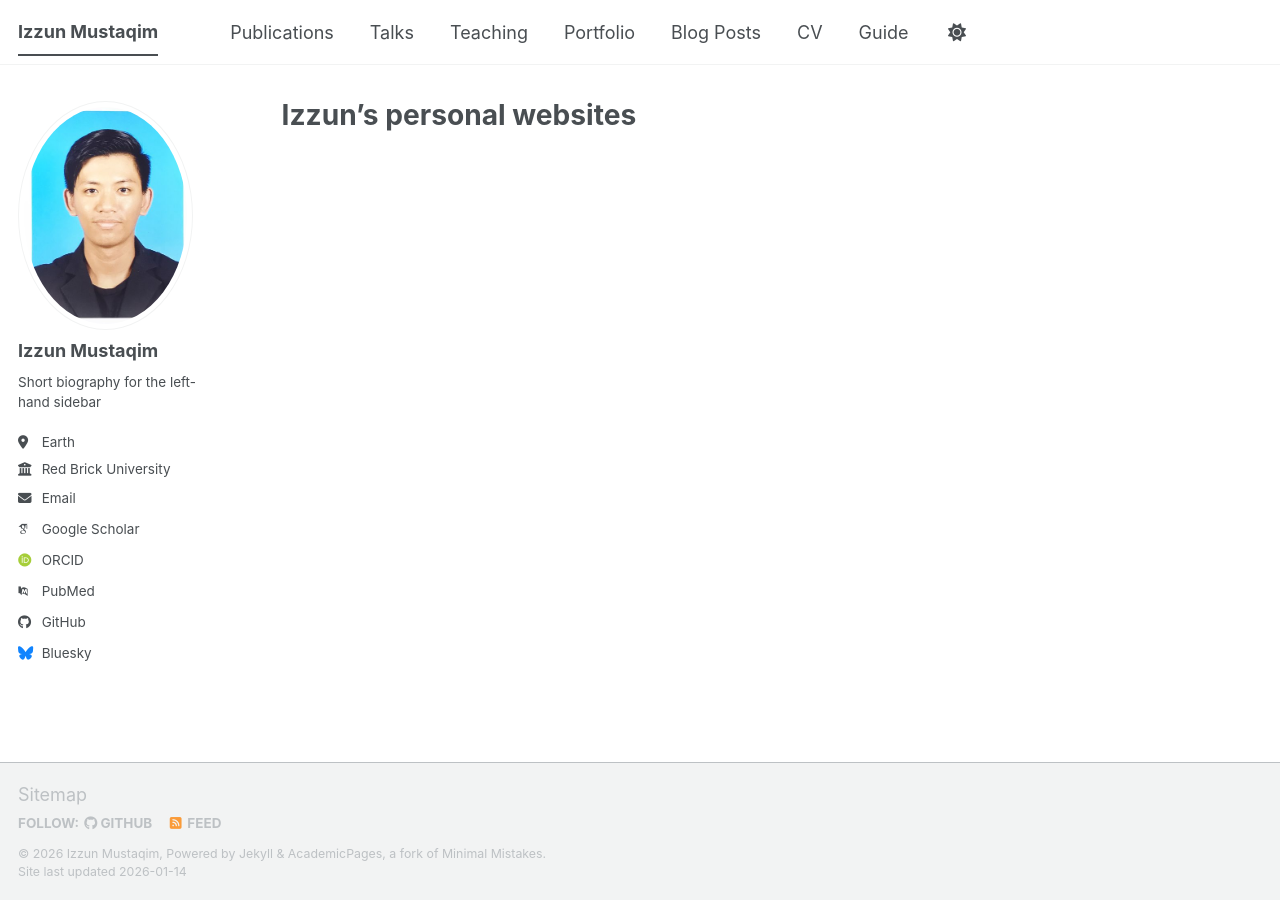
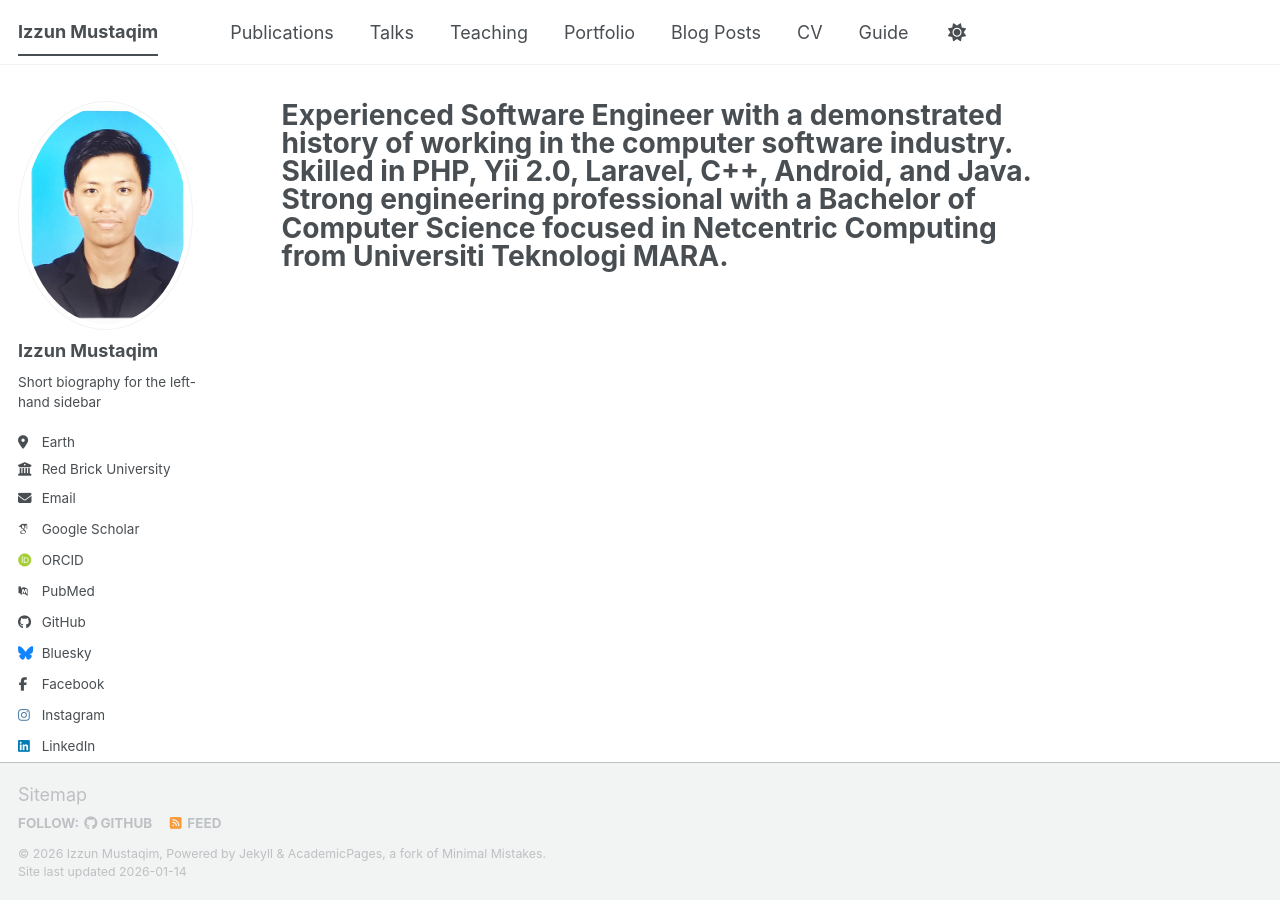
Before and after one commit to izzunmustaqim/izzunmustaqim.github.io, a Jekyll site: the page built from _pages/about.md, in a window 1280 px wide. Built offline with Jekyll 4.4.1, drawn with Linux system fonts in a browser that asks for light colours; some web fonts are replaced; a script bundle is joined from its source files by our own code; library files that are not in the unit come from our copies; some of the changed lines change nothing that is shown.

Commit message:
add sosmed

```diff
--- a/_config.yml
+++ b/_config.yml
@@ -58,15 +58,15 @@
   # Social media
   artstation       : # Username
   bluesky          : "bsky.app" # Replace this with you Bluesky username
-  facebook         : # Username
+  facebook         : "izzunmustaqim"
   flickr           : # Username
   foursquare       : # Username
   goodreads        : # Username
   google_plus      : # Username
   keybase          : # Username
-  instagram        : # Username
+  instagram        : "izzunmustaqim"
   lastfm           : # Username
-  linkedin         : # Username
+  linkedin         : "izzunmustaqim"
   mastodon         : # URL
   medium           : # URL
   pinterest        : # Username
@@ -74,12 +74,12 @@
   steam            : # Username
   telegram         : # URL
   tumblr           : # Username
-  twitter          : # Username for X / Twitter
+  twitter          : "izzunmustaqim"
   vine             : # Username
   weibo            : # Username
   wikipedia        : # Username
   xing             : # Username
-  youtube          : # Username
+  youtube          : "izzunmustaqim"
   zhihu            : # Username
 
 # Publication Category - The following the list of publication categories and their headings
--- a/_pages/about.md
+++ b/_pages/about.md
@@ -1,6 +1,6 @@
 ---
 permalink: /
-title: "Izzun's personal websites"
+title: "Experienced Software Engineer with a demonstrated history of working in the computer software industry. Skilled in PHP, Yii 2.0, Laravel, C++, Android, and Java. Strong engineering professional with a Bachelor of Computer Science focused in Netcentric Computing from Universiti Teknologi MARA."
 author_profile: true
 redirect_from:
   - /about/
```
